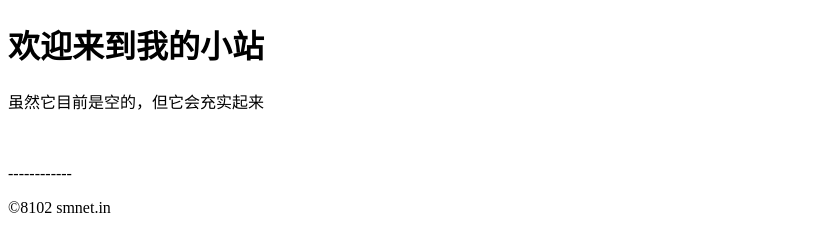
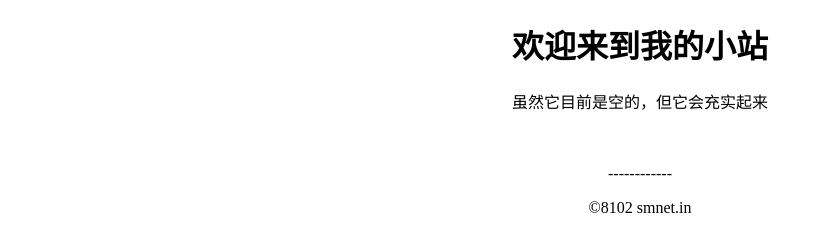
Before and after one commit to smnet1999/smnet1999.github.io, a plain HTML site: page index.html in a window 1280 px wide. Shown: the whole page, without its empty margins (0-823 px from the left). Drawn offline with Linux system fonts and the light colour scheme.

Commit message:
update index

```diff
--- a/index.html
+++ b/index.html
@@ -1,15 +1,20 @@
 <!DOCTYPE html>
 <html lang="zh-cn">
+
 <head>
     <meta charset="UTF-8">
     <meta name="viewport" content="width= , initial-scale=1.0">
     <meta http-equiv="X-UA-Compatible" content="ie=edge">
     <title>Welcome|smnet.in</title>
 </head>
+
 <body>
-    <h1>欢迎来到我的小站</h1>
-    <p>虽然它目前是空的，但它会充实起来</p>
-    <p><br><br>------------</p>
-    <p>&copy;8102 smnet.in</p>
+    <div align="middle">
+        <h1>欢迎来到我的小站</h1>
+        <p>虽然它目前是空的，但它会充实起来</p>
+        <p><br><br>------------</p>
+        <p>&copy;8102 smnet.in</p>
+    </div>
 </body>
+
 </html>
```
